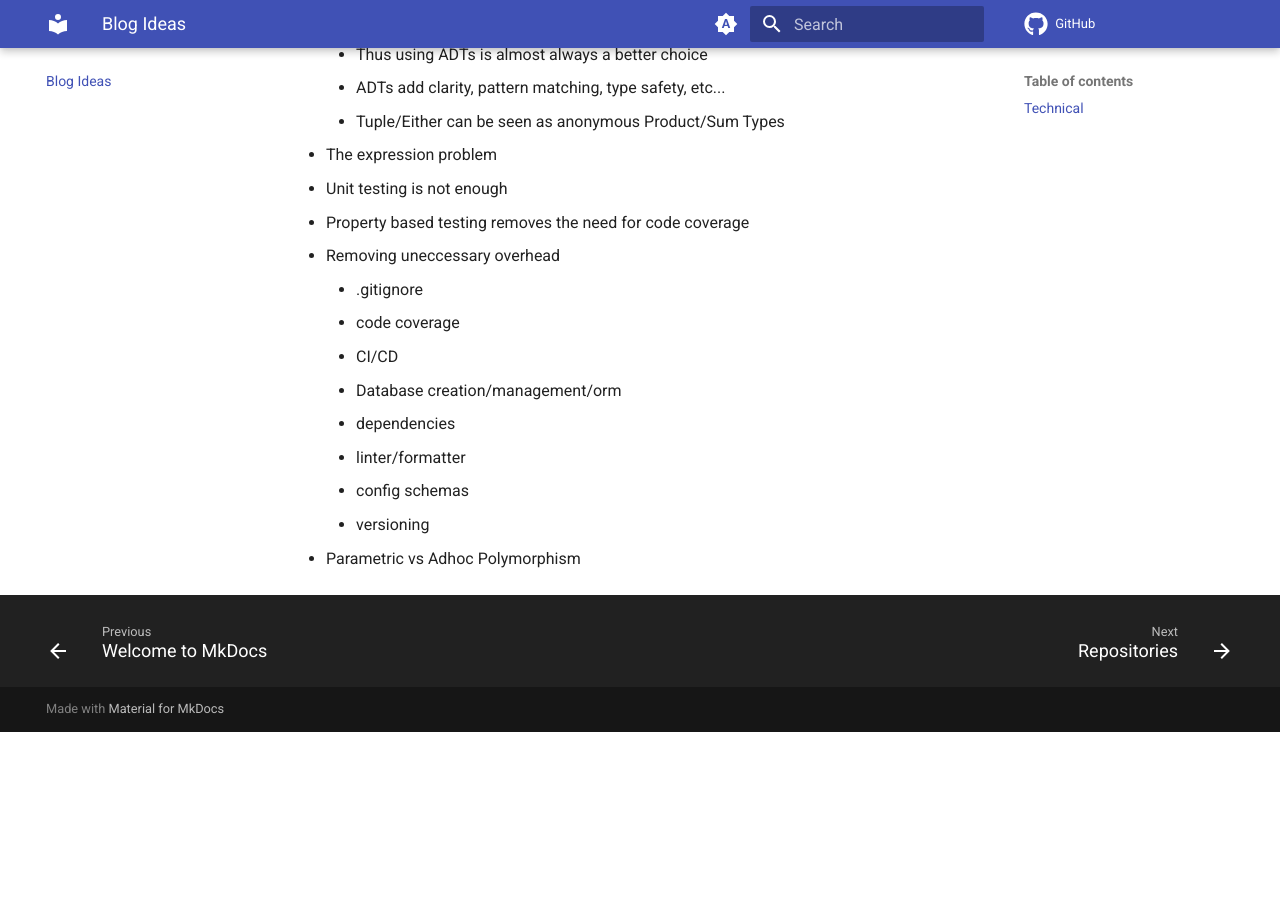
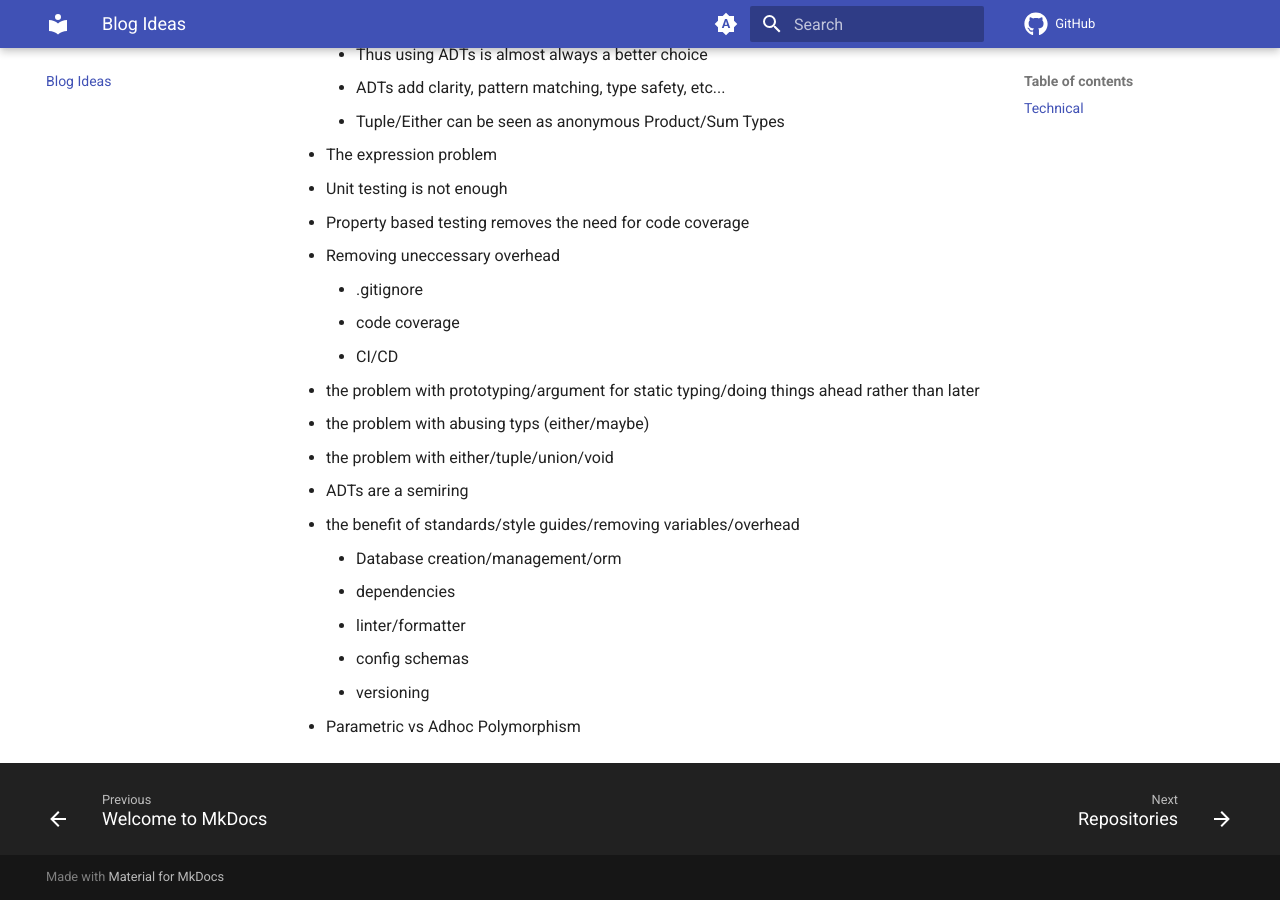
Before and after one commit to solvex-software/solvex-internal-documentation, an MkDocs documentation site: the page built from docs/blog-ideas.md, in a window 1280 px wide and 900 px high, scrolled down 976 px. Built offline with MkDocs 1.6.1 and Material for MkDocs 9.7.7, drawn with Linux system fonts in a browser that asks for light colours; comment, search, counter and statistics services are not loaded; before the commit the page ends 1708 px from its top, so only the background shows below that.

Commit message:
Update blog-ideas.md

```diff
--- a/docs/blog-ideas.md
+++ b/docs/blog-ideas.md
@@ -33,6 +33,11 @@
     - .gitignore
     - code coverage
     - CI/CD
+- the problem with prototyping/argument for static typing/doing things ahead rather than later
+- the problem with abusing typs (either/maybe)
+- the problem with either/tuple/union/void
+- ADTs are a semiring
+- the benefit of standards/style guides/removing variables/overhead
     - Database creation/management/orm
     - dependencies
     - linter/formatter
```
